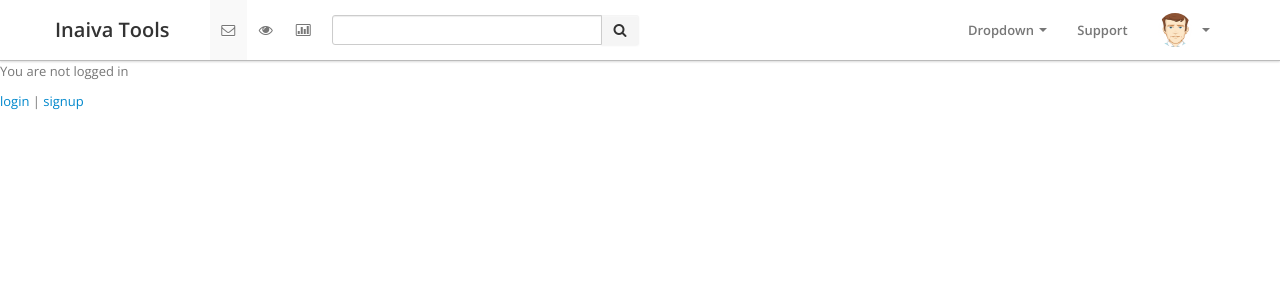
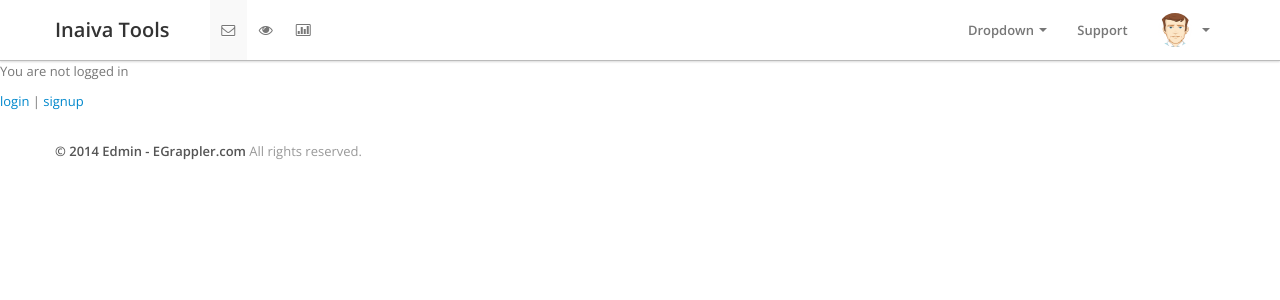
Before and after one commit to GoranAviani/inaivatools, a Django app: page / in a window 1280 px wide. Shown: the top 300 px of the page. Run offline with Django 3.2, Linux system fonts and the light colour scheme; some libraries are stand-ins or nearby versions.

Commit message:
added scripts and footer

```diff
--- a/templates/base.html
+++ b/templates/base.html
@@ -26,12 +26,7 @@
                           <li><a href="#"><i class="icon-eye-open"></i></a></li>
                           <li><a href="#"><i class="icon-bar-chart"></i></a></li>
                       </ul>
-                      <form class="navbar-search pull-left input-append" action="#">
-                      <input type="text" class="span3">
-                      <button class="btn" type="button">
-                          <i class="icon-search"></i>
-                      </button>
-                      </form>
+
                       <ul class="nav pull-right">
                           <li class="dropdown"><a href="#" class="dropdown-toggle" data-toggle="dropdown">Dropdown
                               <b class="caret"></b></a>
@@ -68,5 +63,19 @@
 
     {% endblock %}
   </main>
+
+  <div class="footer">
+    <div class="container">
+        <b class="copyright">&copy; 2014 Edmin - EGrappler.com </b>All rights reserved.
+    </div>
+</div>
+<script src="{% static 'scripts/jquery-1.9.1.min.js' %}"></script>
+<script src="{% static 'scripts/jquery-ui-1.10.1.custom.min.js' %}"></script>
+<script src="{% static 'bootstrap/js/bootstrap.min.js' %}"></script>
+<script src="{% static 'scripts/flot/jquery.flot.js' %}"></script>
+<script src="{% static 'scripts/flot/jquery.flot.resize.js' %}"></script>
+<script src="{% static 'scripts/datatables/jquery.dataTables.js' %}"></script>
+<script src="{% static 'scripts/common.js' %}"></script>
+
 </body>
 </html>
```
